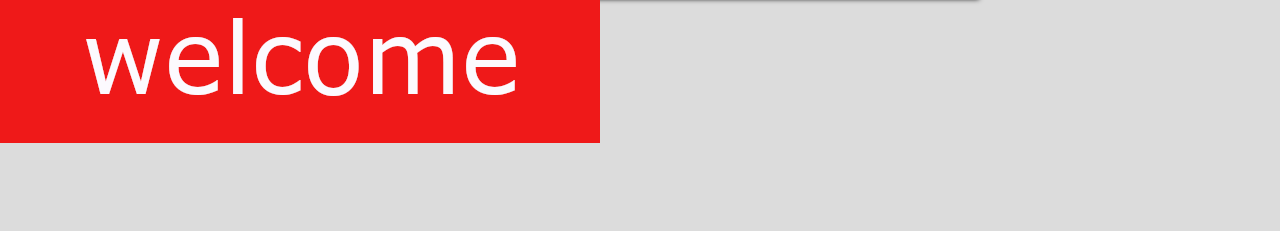
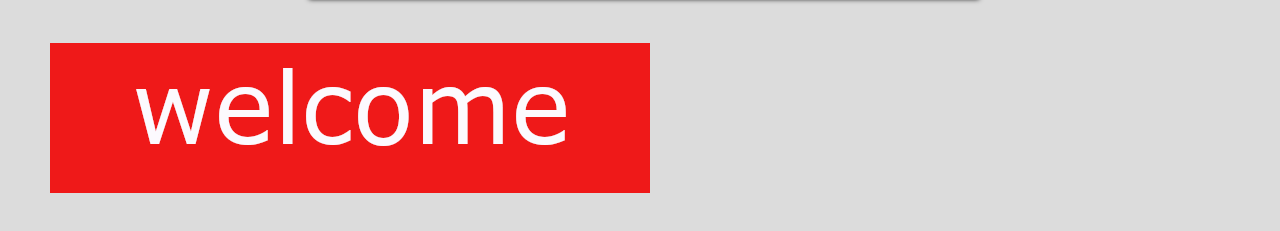
Before and after one commit to Aybi22/visual-design-assessment, a plain HTML site: page gif.html in a window 1280 px wide. Shown: the part 191-422 px from the top of the page. Drawn offline with Linux system fonts and the light colour scheme.

Commit message:
"new commit"

```diff
--- a/style.css
+++ b/style.css
@@ -21,6 +21,13 @@ body{
 
 
 }
+.animate{
+
+    margin:auto;
+    padding:50px;
+}
+
+
 ul{
     text-align:center;
 }
```
